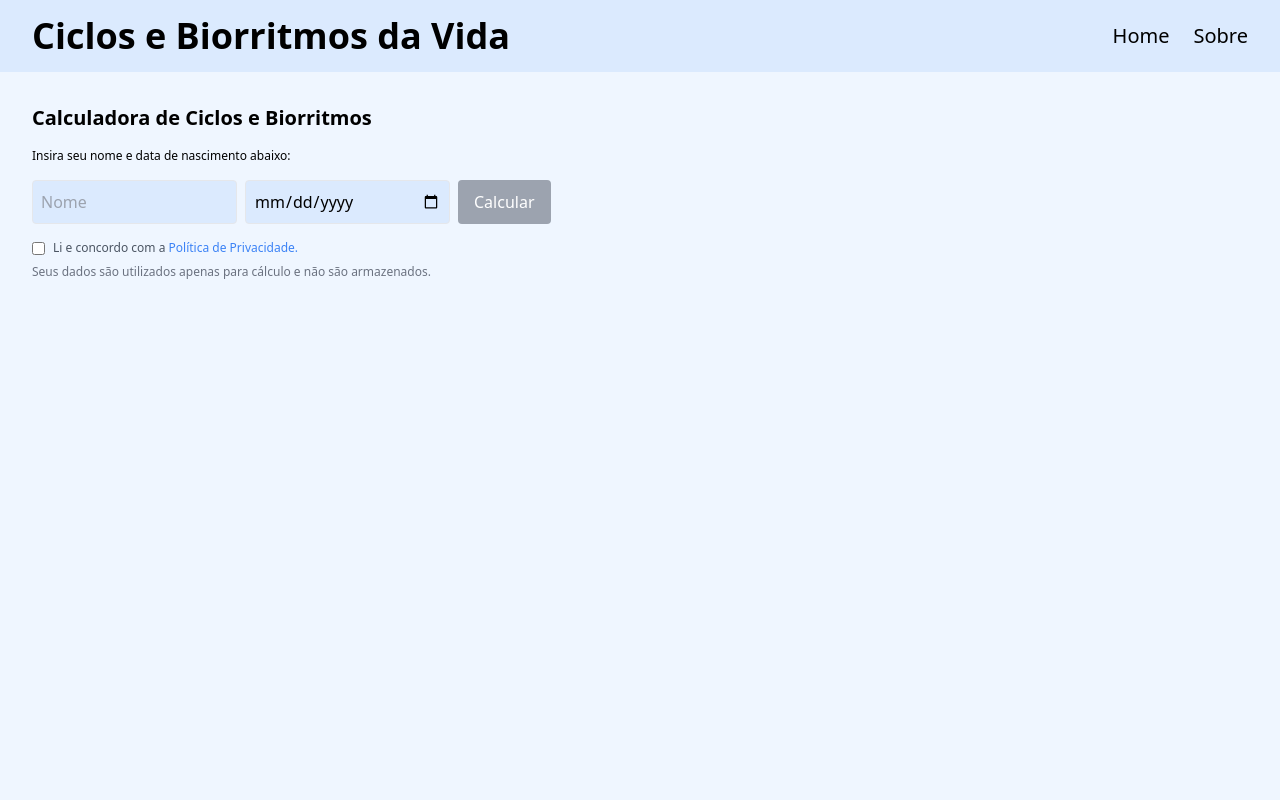
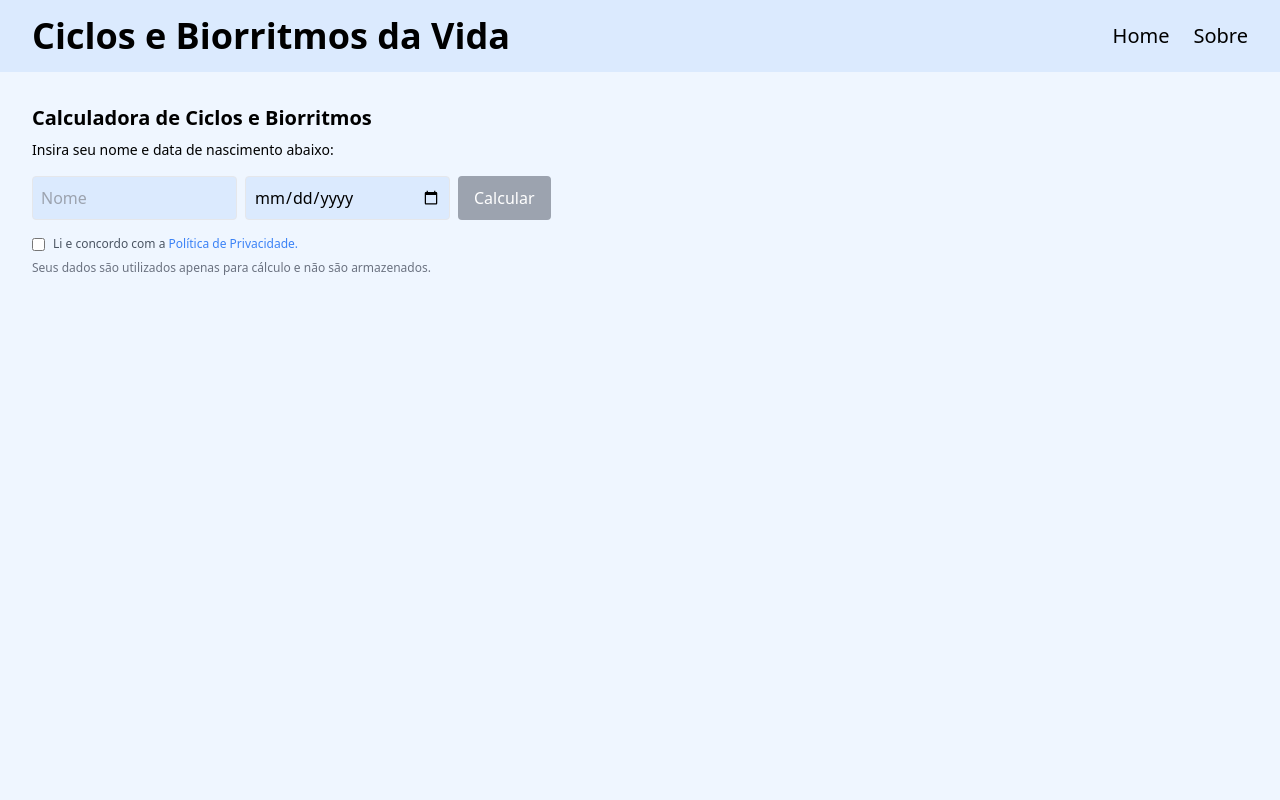
Before and after one commit to dimasdevspro/ciclos_e_biorritmos_da_vida_frontend, a React (Create React App) app: page / in a window 1280 px wide. Shown: the top 800 px of the page. Built offline with nearby package versions, Linux system fonts and the light colour scheme.

Commit message:
updated text in form

```diff
--- a/src/pages/Home.jsx
+++ b/src/pages/Home.jsx
@@ -159,10 +159,10 @@ export default function Home() {
   return (
     <div className="max-w-7xl mx-auto">
       <div className="min-h-screen bg-blue-50 p-4 md:p-8">
-        <h2 className="text-xl font-bold mb-4">
+        <h2 className="text-xl font-bold mb-2">
           Calculadora de Ciclos e Biorritmos
         </h2>
-        <p className="text-xs mb-4">
+        <p className="text-sm mb-4">
           Insira seu nome e data de nascimento abaixo:
         </p>
         <div className="flex gap-2 mb-4">
```
